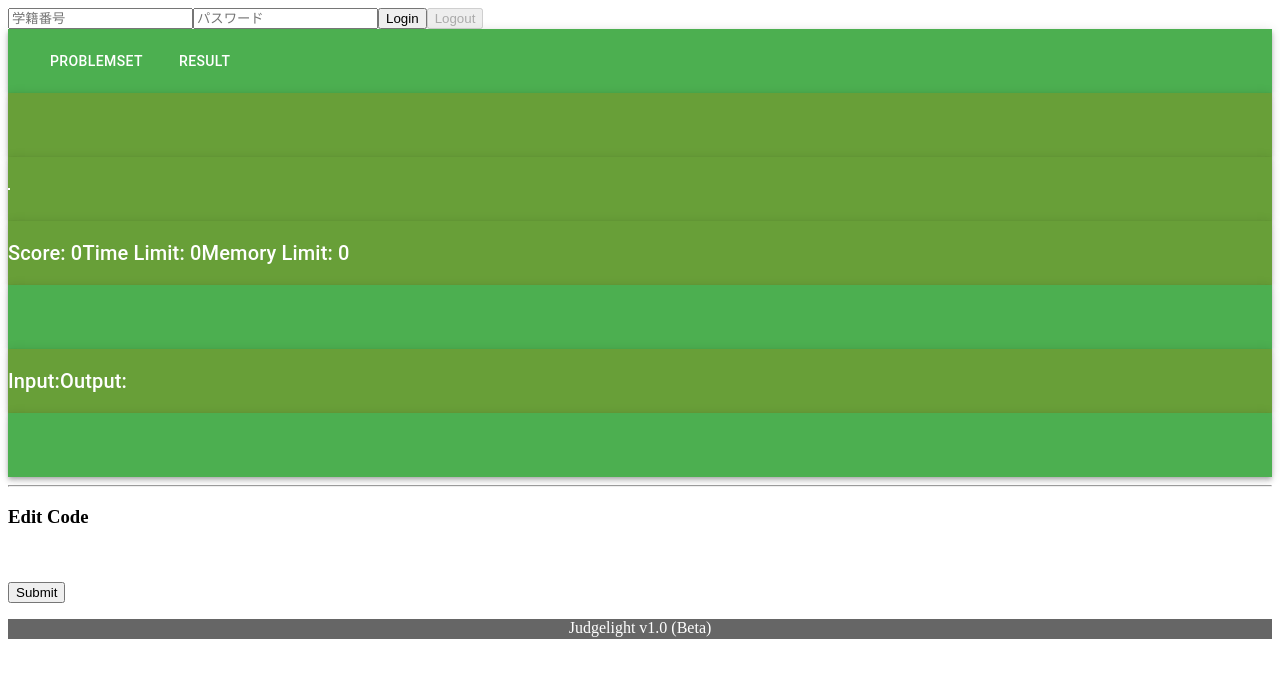
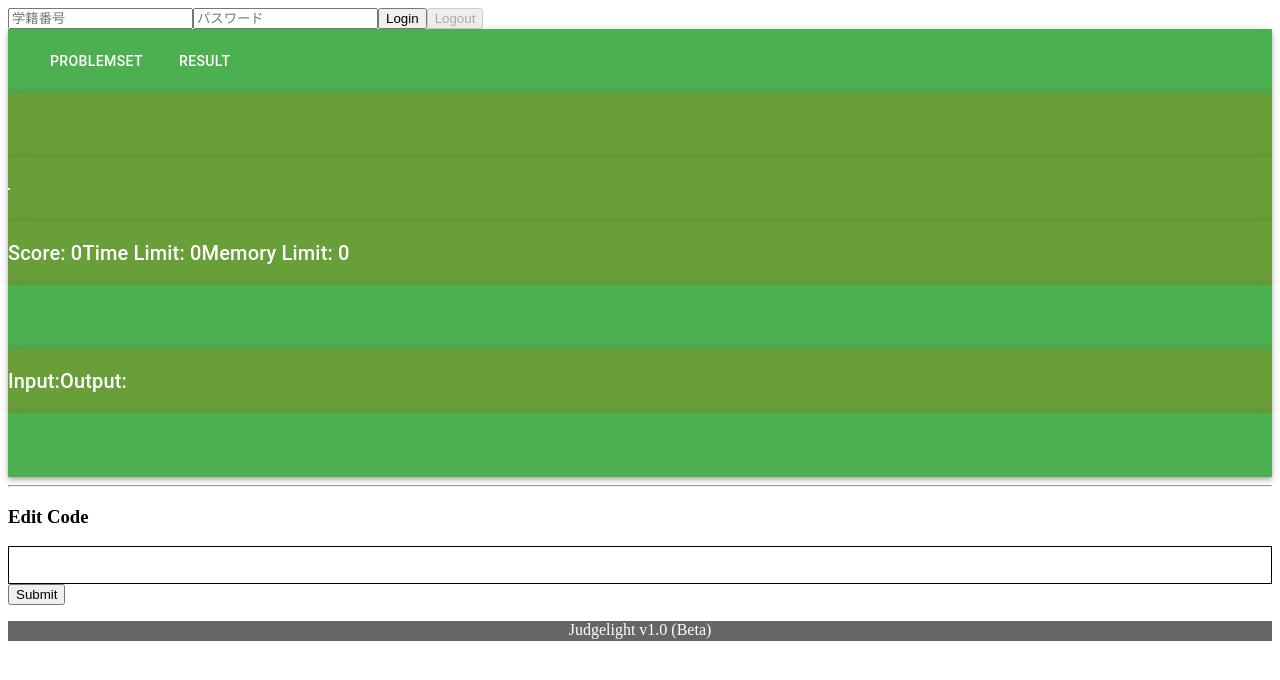
Before and after one commit to admidori/judgelight, a Next.js app in the folder frontend/: page /problem in a window 1280 px wide. Shown: the top 680 px of the page. Built offline with nearby package versions, Linux system fonts and the light colour scheme; no server answers.

Commit message:
Update layout
Signed-off-by: Aoi Kondo <agotadmidori@gmail.com>

```diff
--- a/frontend/src/components/editor/editor.tsx
+++ b/frontend/src/components/editor/editor.tsx
@@ -9,6 +9,7 @@ import { baseURL } from "../../pages";
 import { ProblemNumberContext } from "../../provider/problemNumber";
 import { v4 as uuidv4 } from 'uuid';
 import { AuthInfoContext } from "../../provider/auth";
+import { Box } from "@material-ui/core";
 
 export default function ProgramEditor() {
     const [problemNumber, setProblemNumber] = React.useContext(ProblemNumberContext)
@@ -55,6 +56,7 @@ export default function ProgramEditor() {
     return (
         <div>
             <h3>Edit Code</h3>
+            <Box border={1}>
                 <Editor
                     value={code}
                     onValueChange={code => setCode(code)}
@@ -65,6 +67,7 @@ export default function ProgramEditor() {
                         fontSize: 14,
                     }}
                 />
+            </Box>
             <button onClick={handleClick}>Submit</button>
             <p>{resultStatus}</p>
         </div>
```
Lines whose indentation alone changed are shown as unchanged.
